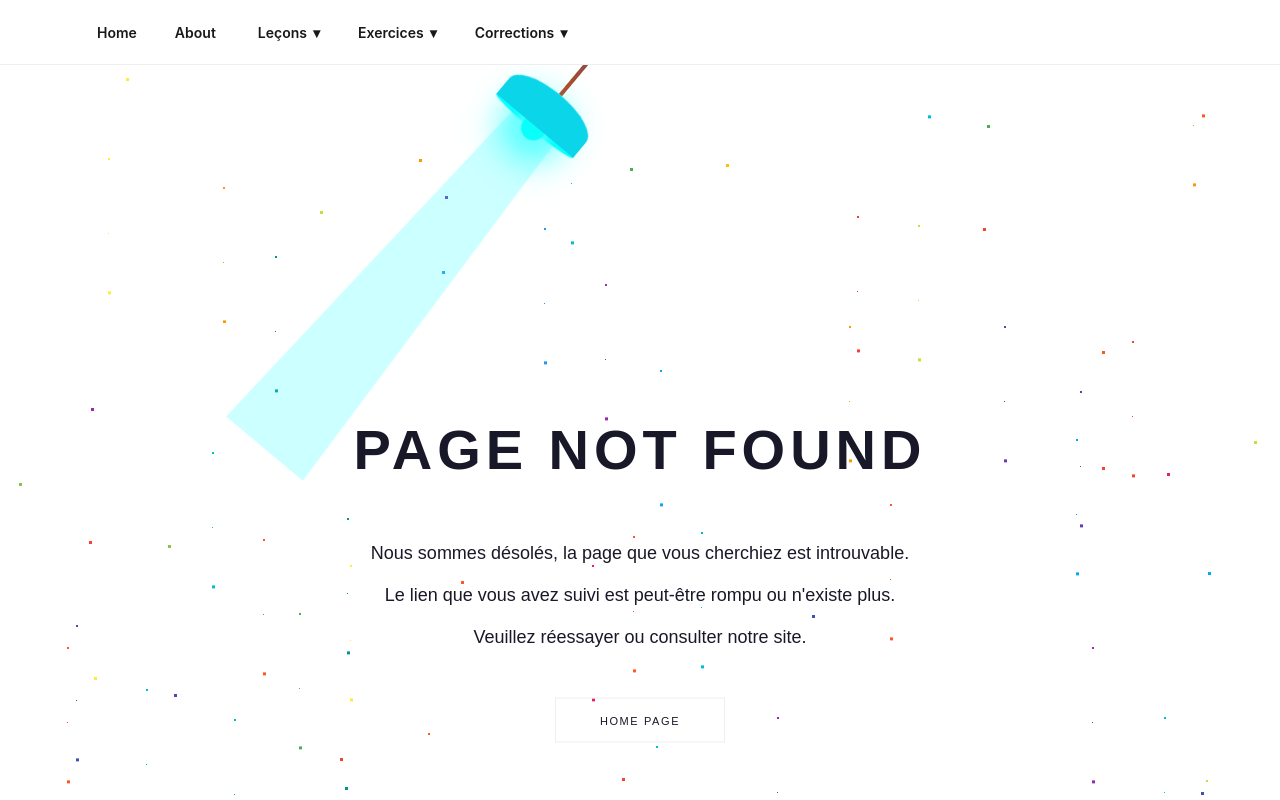
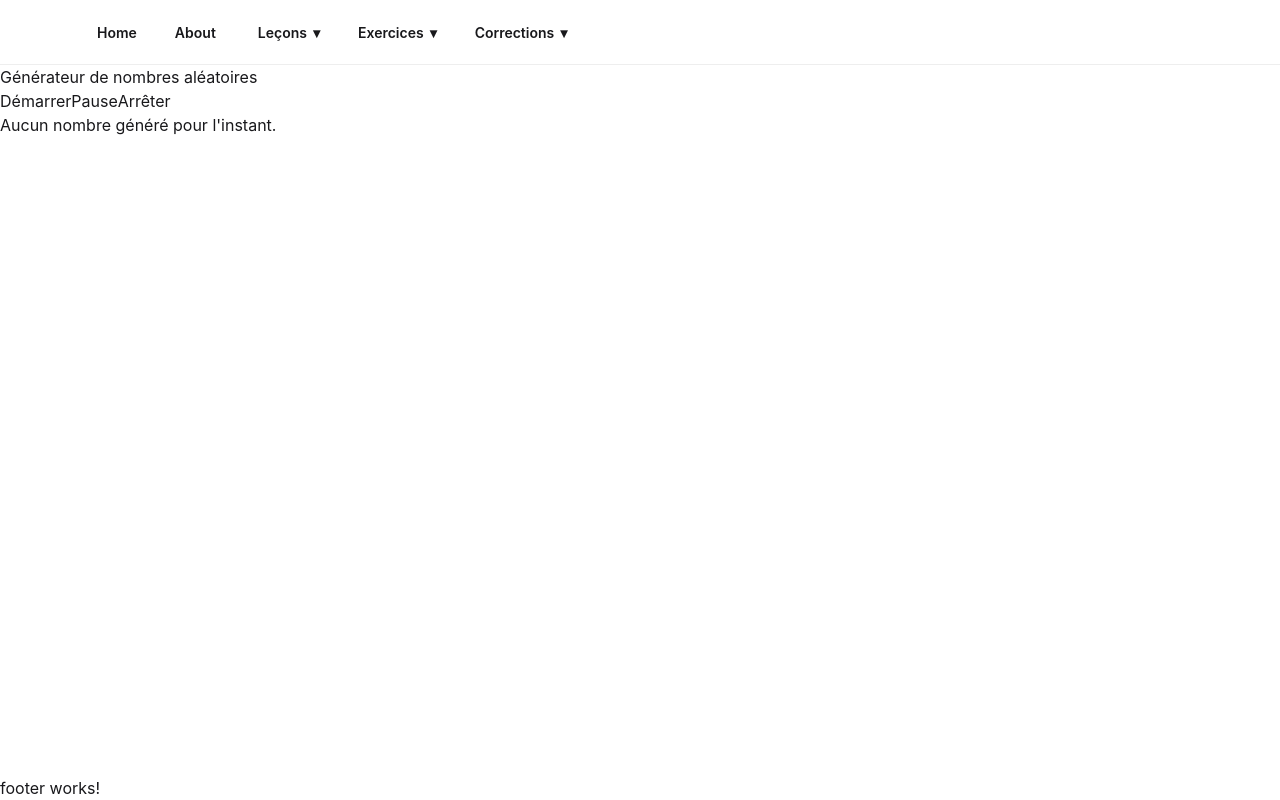
Before and after one commit to arthurb1348/TP-Projet-Angular, an Angular app: page /observables-simple-exercice in a window 1280 px wide. Shown: the top 800 px of the page. Built offline with nearby package versions, Linux system fonts and the light colour scheme.

Commit message:
feat: Add observables simple exercice

```diff
--- a/src/app/app.routes.ts
+++ b/src/app/app.routes.ts
@@ -75,6 +75,10 @@ export const routes: Routes = [
         path: 'signals-exercice',
         loadComponent: () => import('./pages/exercices/signals-exercice/signals-exercice').then((m) => m.SignalsExercice),
     },
+    {
+        path: 'observables-simple-exercice',
+        loadComponent: () => import('./pages/exercices/observables-simple-exercice/observables-simple-exercice').then((m) => m.ObservablesSimpleExercice),
+    },
 
     {
         path: 'correction-text-interpolation',
--- a/src/app/components/layouts/header/header.html
+++ b/src/app/components/layouts/header/header.html
@@ -102,6 +102,11 @@
                                 Signaux
                             </a>
                         </li>
+                        <li>
+                            <a routerLink="/observables-simple-exercice" (click)="exercisesMenu.open = false">
+                                Observables simples
+                            </a>
+                        </li>
                     </ul>
                 </details>
             </li>
--- /dev/null
+++ b/src/app/pages/exercices/observables-simple-exercice/observables-simple-exercice.html
@@ -0,0 +1,21 @@
+<section>
+  <h2>Générateur de nombres aléatoires</h2>
+
+  <div>
+    <button type="button" (click)="start()">Démarrer</button>
+
+    <button type="button" (click)="pauseResume()">
+      {{ paused() ? 'Reprendre' : 'Pause' }}
+    </button>
+
+    <button type="button" (click)="stop()">Arrêter</button>
+  </div>
+
+  <ul>
+    @for (number of numbers(); track $index) {
+      <li>{{ number }}</li>
+    } @empty {
+      <li>Aucun nombre généré pour l'instant.</li>
+    }
+  </ul>
+</section>
--- /dev/null
+++ b/src/app/pages/exercices/observables-simple-exercice/observables-simple-exercice.ts
@@ -0,0 +1,56 @@
+import { Component, OnDestroy, signal } from '@angular/core';
+import { Observable, Subscription, interval } from 'rxjs';
+
+@Component({
+  imports: [],
+  selector: 'app-observables-simple-exercice',
+  styleUrl: './observables-simple-exercice.css',
+  templateUrl: './observables-simple-exercice.html',
+})
+export class ObservablesSimpleExercice implements OnDestroy {
+  readonly myObservable: Observable<number> = interval(1000);
+
+  numbers = signal<number[]>([]);
+  paused = signal<boolean>(false);
+  private subscription: Subscription | null = null;
+
+
+  start() {
+    if (!this.subscription) {
+      this.subscription = interval(1000).subscribe({
+        next :() => {
+          if (!this.paused()) {
+            this.numbers.update((currentNumbers) => [(Math.floor(Math.random() * 100) + 1), ...currentNumbers]);
+          }
+        }
+      });
+    }
+  }
+
+  pauseResume() {
+  this.paused.update((isPaused) => !isPaused);
+
+  if (this.paused()) {
+    this.stopSubscription();
+  } else {
+    this.start();
+  }
+}
+
+  stopSubscription() {
+    if (this.subscription) {
+      this.subscription.unsubscribe();
+      this.subscription = null;
+    }
+  }
+
+  stop() {
+    this.stopSubscription();
+    this.numbers.set([]);
+    this.paused.set(false);
+  }
+
+  ngOnDestroy(): void {
+    this.stopSubscription()
+  }
+}
```
Also changed, not shown: src/app/pages/exercices/observables-simple-exercice/observables-simple-exercice.css (added), 1 other file (tests, documents, lock files or other folders).
